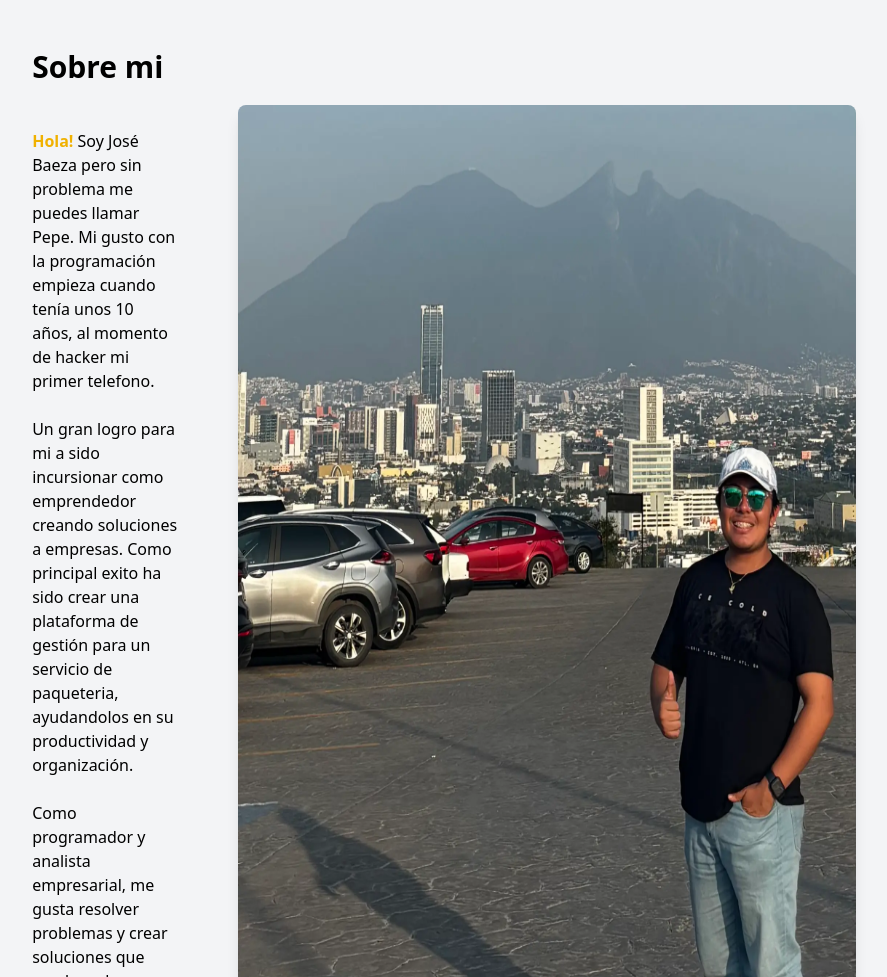
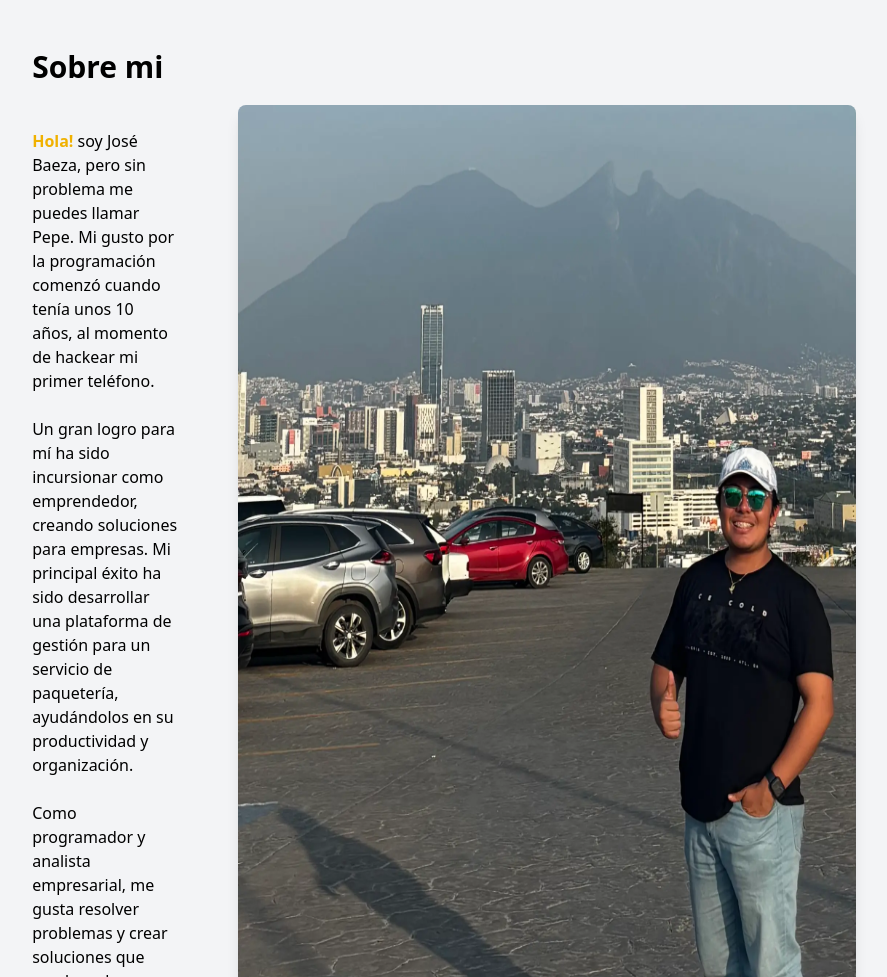
Before and after one commit to JoseBaezaP/josebaezap.github.io, an Astro site: page /en in a window 1280 px wide. Shown: the part 2320-3297 px from the top of the page, without its empty margins (196-1083 px from the left). Built offline with nearby package versions, Linux system fonts and the light colour scheme; Astro itself is replaced by a stand-in of ours.

Commit message:
fix: ortografia

```diff
--- a/src/data/about/aboutme-es.md
+++ b/src/data/about/aboutme-es.md
@@ -2,8 +2,8 @@
 cover: "../../assets/me.webp"
 lang: es
 ---
-**Hola!** Soy José Baeza pero sin problema me puedes llamar Pepe. Mi gusto con la programación empieza cuando tenía unos 10 años, al momento de hacker mi primer telefono.
+**Hola!** soy José Baeza, pero sin problema me puedes llamar Pepe. Mi gusto por la programación comenzó cuando tenía unos 10 años, al momento de hackear mi primer teléfono.
 
-Un gran logro para mi a sido incursionar como emprendedor creando soluciones a empresas. Como principal exito ha sido crear una plataforma de gestión para un servicio de paqueteria, ayudandolos en su productividad y organización.
+Un gran logro para mí ha sido incursionar como emprendedor, creando soluciones para empresas. Mi principal éxito ha sido desarrollar una plataforma de gestión para un servicio de paquetería, ayudándolos en su productividad y organización.
 
 Como programador y analista empresarial, me gusta resolver problemas y crear soluciones que ayuden a las empresas a mejorar su eficiencia. Me encanta aprender nuevas tecnologías y siempre estoy buscando formas de mejorar mis habilidades.
```
